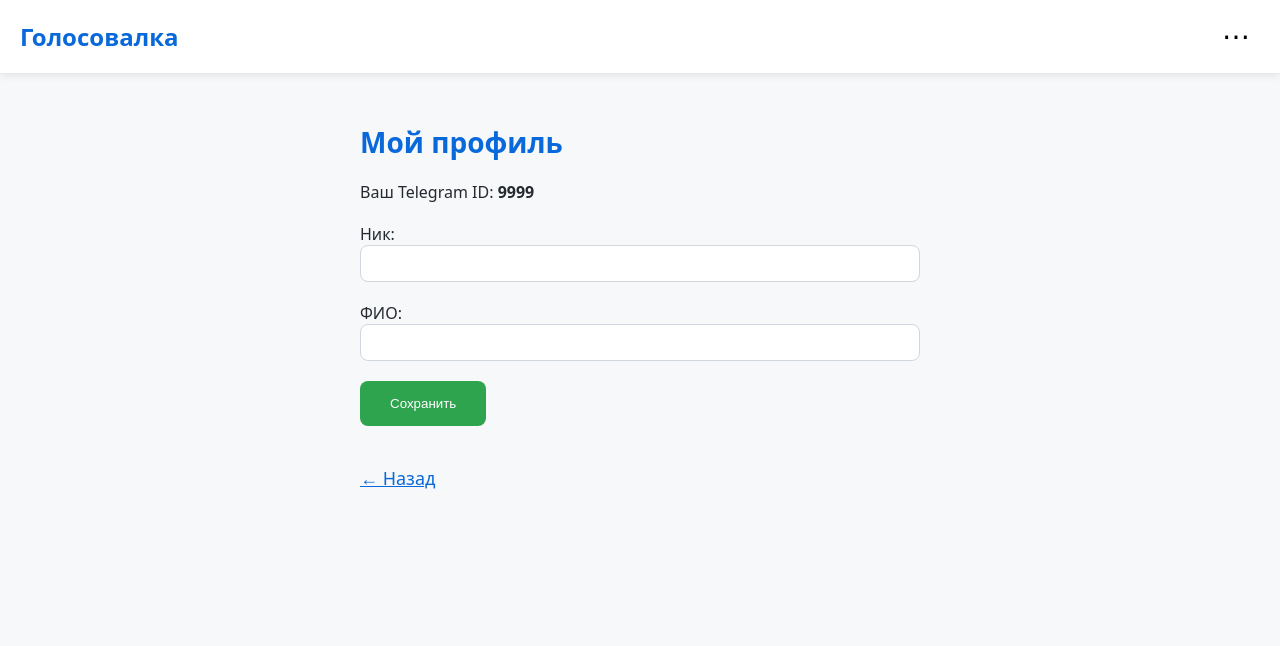
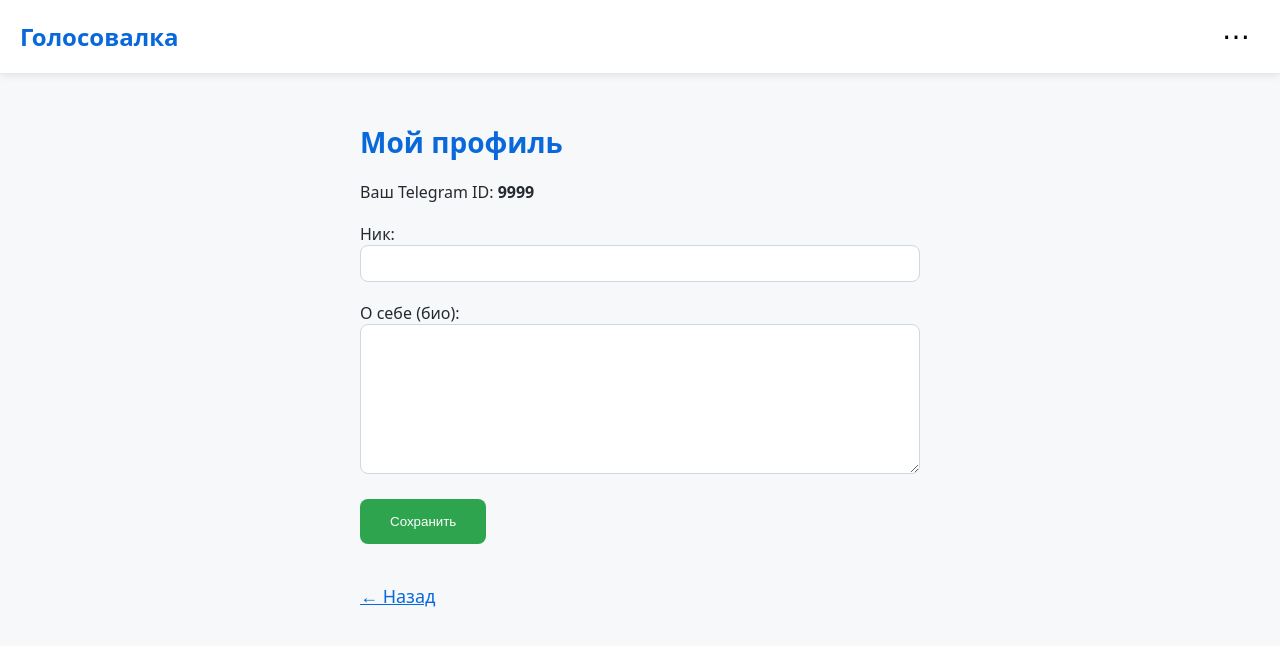
Before and after one commit to Aleksandr7023/golosovalka2, a React (Vite) app: page /profile in a window 1280 px wide. Shown: the top 646 px of the page. Built offline with nearby package versions, Linux system fonts and the light colour scheme; no server answers.

Commit message:
bump version v1.82 → v1.83 (03.01.26 16:20:12)

```diff
--- a/src/screens/ProfileScreen.jsx
+++ b/src/screens/ProfileScreen.jsx
@@ -10,8 +10,9 @@ export default function ProfileScreen() {
   const { telegramId } = useContext(UserContext);
   const [user, setUser] = useState({
     display_name: '',
-    full_name: '',
-    location_id: null
+    bio: '',
+    preferred_lang: 'ru',
+    show_profile: 1
   });
   const [loading, setLoading] = useState(true);
 
@@ -28,19 +29,21 @@ export default function ProfileScreen() {
         headers: { 'Content-Type': 'application/json' },
         body: JSON.stringify({ telegram_id: telegramId })
       });
-      if (!res.ok) throw new Error('Ошибка сервера');
+      if (!res.ok) throw new Error();
       const data = await res.json();
       setUser({
         display_name: data.display_name || '',
-        full_name: data.full_name || '',
-        location_id: data.location_id || null
+        bio: data.bio || '',
+        preferred_lang: data.preferred_lang || 'ru',
+        show_profile: data.show_profile ?? 1
       });
     } catch (e) {
-      // Оставляем пустые поля для нового пользователя
+      // Новый пользователь — пустые поля
       setUser({
         display_name: '',
-        full_name: '',
-        location_id: null
+        bio: '',
+        preferred_lang: 'ru',
+        show_profile: 1
       });
     } finally {
       setLoading(false);
@@ -64,7 +67,9 @@ export default function ProfileScreen() {
         body: JSON.stringify({
           telegram_id: telegramId,
           display_name: user.display_name,
-          full_name: user.full_name
+          bio: user.bio,
+          preferred_lang: user.preferred_lang,
+          show_profile: user.show_profile
         })
       });
       if (res.ok) {
@@ -98,12 +103,11 @@ export default function ProfileScreen() {
       </label>
 
       <label style={{ display: 'block', margin: '20px 0' }}>
-        ФИО:<br />
-        <input
-          type="text"
-          value={user.full_name}
-          onChange={(e) => setUser({ ...user, full_name: e.target.value })}
-          style={{ width: '100%', padding: '10px', borderRadius: '8px', border: '1px solid #d0d7de' }}
+        О себе (био):<br />
+        <textarea
+          value={user.bio}
+          onChange={(e) => setUser({ ...user, bio: e.target.value })}
+          style={{ width: '100%', height: '150px', padding: '10px', borderRadius: '8px', border: '1px solid #d0d7de' }}
         />
       </label>
 
--- a/src/utils/constants.js
+++ b/src/utils/constants.js
@@ -1,2 +1,2 @@
-export const APP_VERSION = 'v1.82';
+export const APP_VERSION = 'v1.83';
 export const APP_NAME = 'Голосовалка';
```
